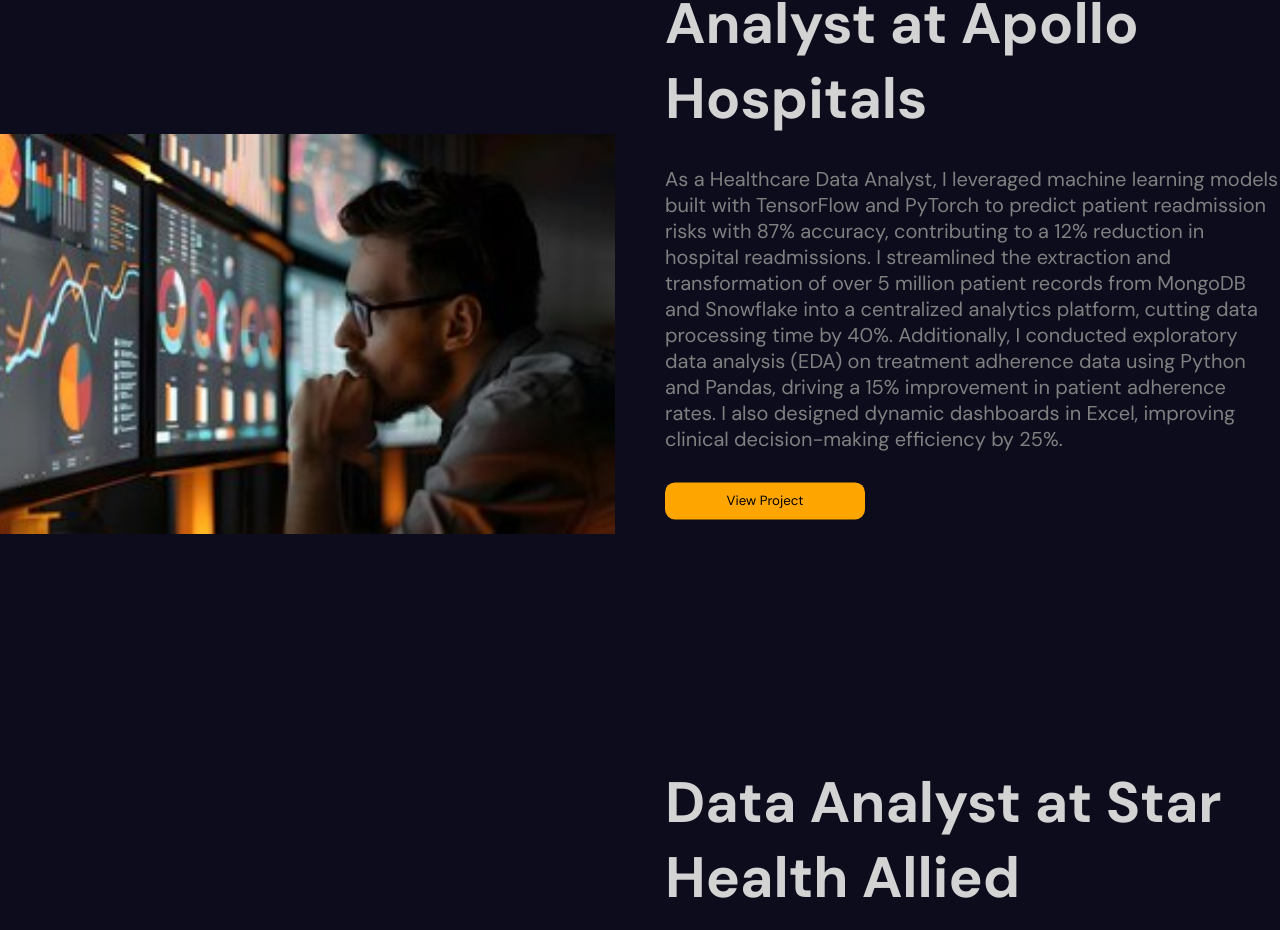
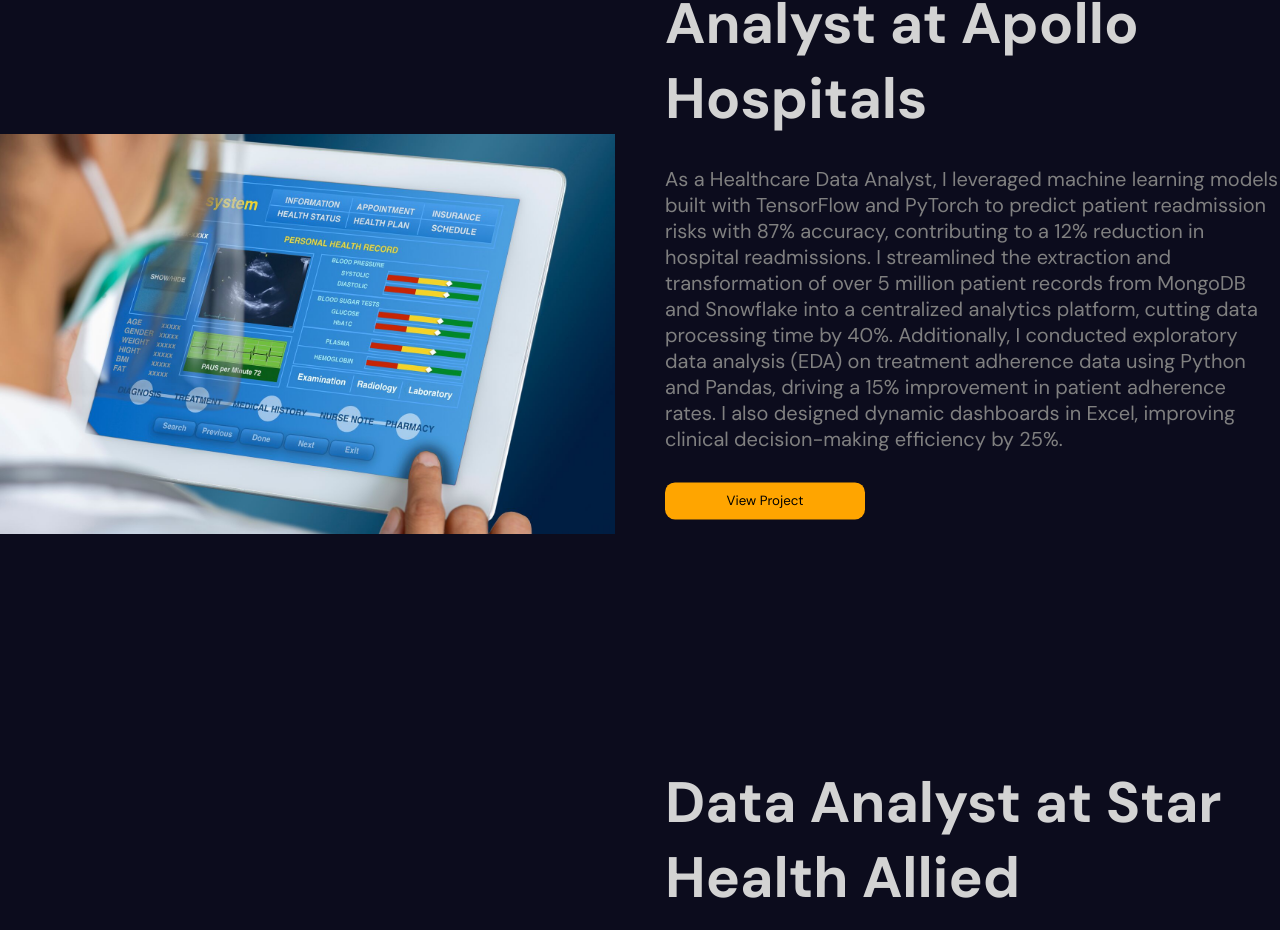
Before and after one commit to urstrulyrithik/Rithik-Portfolio, a React (Vite) app: page / in a window 1280 px wide. Shown: the part 3419-4349 px from the top of the page. Built offline with nearby package versions, Linux system fonts and the light colour scheme.

Commit message:
Update Portfolio.jsx

```diff
--- a/src/components/portfolio/Portfolio.jsx
+++ b/src/components/portfolio/Portfolio.jsx
@@ -8,7 +8,7 @@
     id: 1,
     title: " Healthcare Data Analyst at Apollo Hospitals",
     projectLink:"https://github.com/urstrulyrithik",
-    img: "./CustomerAnalyst.jpg",
+    img: "./HealthcareDAImage.jpg",
     description: "As a Healthcare Data Analyst, I leveraged machine learning models built with TensorFlow and PyTorch to predict patient readmission risks with 87% accuracy, contributing to a 12% reduction in hospital readmissions. I streamlined the extraction and transformation of over 5 million patient records from MongoDB and Snowflake into a centralized analytics platform, cutting data processing time by 40%. Additionally, I conducted exploratory data analysis (EDA) on treatment adherence data using Python and Pandas, driving a 15% improvement in patient adherence rates. I also designed dynamic dashboards in Excel, improving clinical decision-making efficiency by 25%."
   },
     {
```
